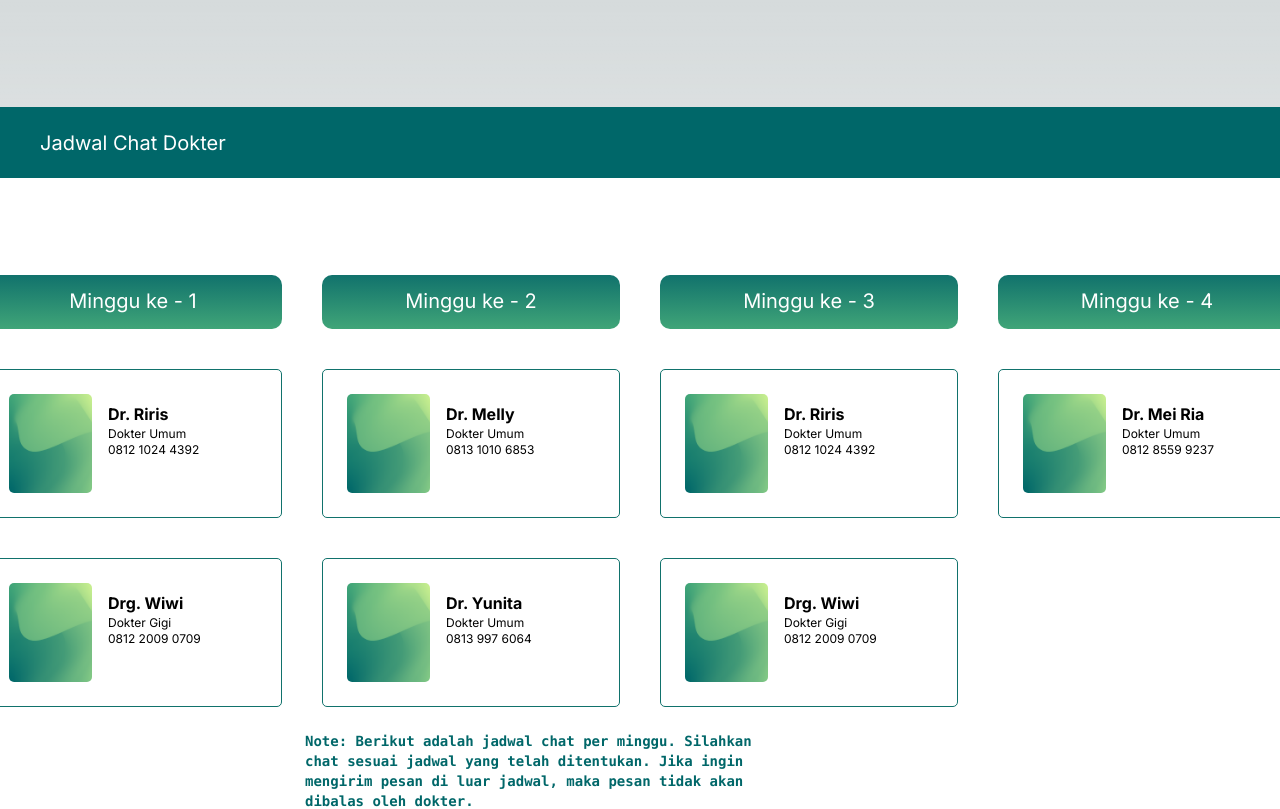
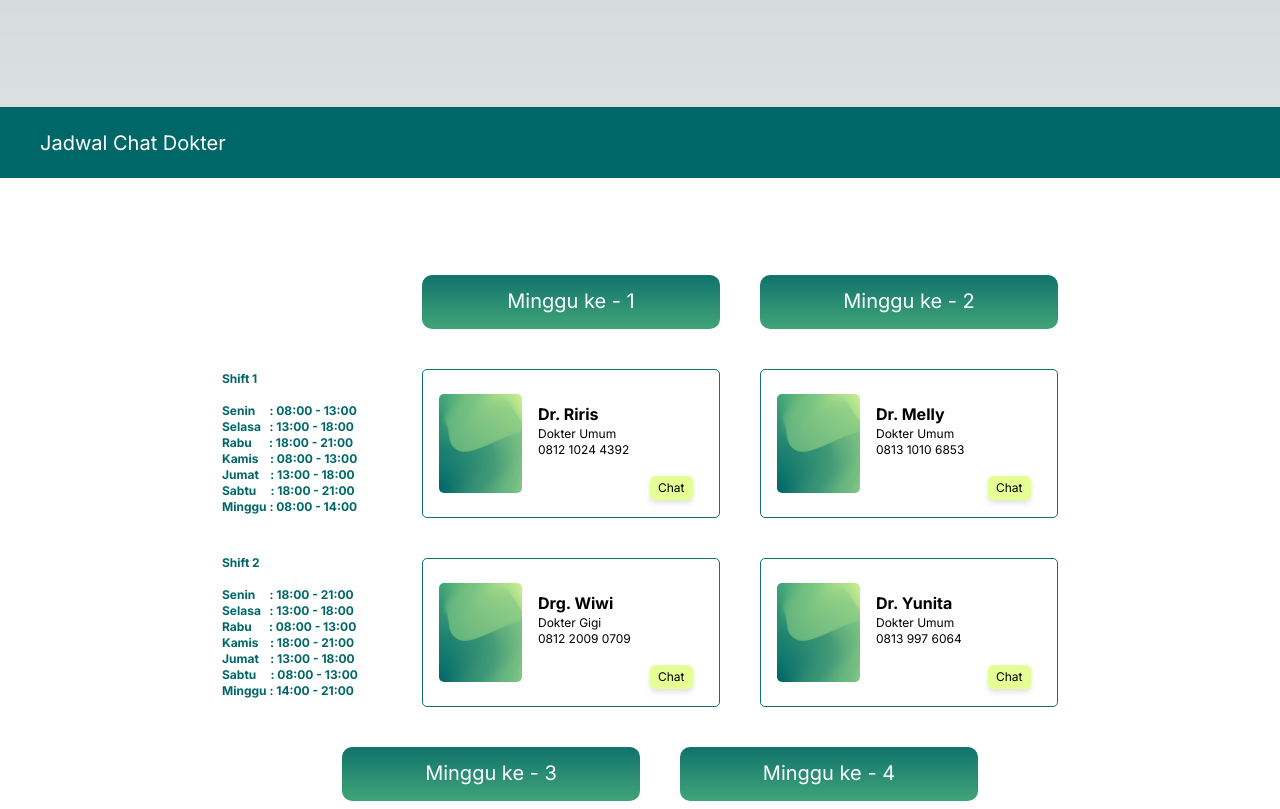
Before and after one commit to BerthaSoliany/4_STEI-KLINIK, a Next.js app in the folder stei-klinik/: page /chat-dokter in a window 1280 px wide. Shown: the top 809 px of the page. Built offline with nearby package versions, Linux system fonts and the light colour scheme.

Commit message:
feat: chat dokter v1.0

```diff
--- a/stei-klinik/app/chat-dokter/boxdokter.tsx
+++ b/stei-klinik/app/chat-dokter/boxdokter.tsx
@@ -1,18 +1,21 @@
 import Image from "next/image";
+import Chatlink from "./chatlink";
 
 export interface DokProps {
     nama: string;
     dokter: string;
     nomor: string;
+    chatlink: string;
 }
 
-const Boxdokter = ({nama, dokter, nomor}: DokProps) => {
+const Boxdokter = ({nama, dokter, nomor, chatlink}: DokProps) => {
     return (
         <>
-            <div className="h-[149px] w-[298px] rounded-[5px] border-[#11726c] border-[1px] p-6">
-                <div className="flex flex-row space-x-4">
+            <div className="flex">
+                <div className="h-[149px] w-[298px] rounded-[5px] border-[#11726c] border-[1px] p-4 mb-10">
+                    <div className="flex flex-row space-x-4 p-2 pl-0">
                         <div className="overflow-hidden rounded-[5px] h-[99px] w-[83px]">
-                        <div className="h-[99px] w-[99px]">
+                            <div className="h-[99px] w-[99px] ">
                                 <Image
                                     src="/boxgreen.png"
                                     width={200}
@@ -25,6 +28,8 @@ const Boxdokter = ({nama, dokter, nomor}: DokProps) => {
                             <p className="text-black text-base font-bold">{nama}</p>
                             <p className="text-black text-xs">{dokter}</p>
                             <p className="text-black text-xs">{nomor}</p>
+                            <div className="p-4 pl-28 pr-0"><Chatlink chatlink={chatlink}/></div>
+                        </div>
                     </div>
                 </div>
             </div>
--- a/stei-klinik/app/chat-dokter/boxminggu.tsx
+++ b/stei-klinik/app/chat-dokter/boxminggu.tsx
@@ -5,7 +5,7 @@ export interface MingguProps {
 const Boxminggu = ({minggu}: MingguProps) => {
     return(
         <>
-            <div className="bg-gradient-to-b from-[#11726C] to-[#40a578] w-[298px] h-[54px] rounded-[10px]">
+            <div className="bg-gradient-to-b from-[#11726C] to-[#40a578] w-[298px] h-[54px] rounded-[10px] mb-10">
                 <div className="p-3 text-center text-xl">
                         <p className="text-[#FFFFFF]">{minggu}</p>
                 </div>
--- /dev/null
+++ b/stei-klinik/app/chat-dokter/chatlink.tsx
@@ -0,0 +1,23 @@
+"use client";
+
+import React, {useState} from 'react'
+import Chatmodal from './chatmodal';
+
+export interface ChatlinkProps {
+    chatlink: string
+}
+
+const Chatlink = ({chatlink}: ChatlinkProps) => {
+    const [isOpen, setIsOpen] = useState(false)
+    return(
+        <>
+            <div>
+                <button onClick={() => setIsOpen(true)} className="text-black text-xs bg-[#E6ff94] rounded-[5px] py-1 px-2 drop-shadow-md">Chat</button>
+
+                <Chatmodal chatmodal={chatlink} open={isOpen} onClose={() => setIsOpen(false)}/>
+            </div>
+        </>
+    );
+};
+
+export default Chatlink;
--- /dev/null
+++ b/stei-klinik/app/chat-dokter/chatmodal.tsx
@@ -0,0 +1,39 @@
+import React, {useState} from 'react'
+import Image from "next/image";
+import Link from 'next/link';
+
+export interface ChatmodalProps {
+    chatmodal: string
+    open: boolean
+    onClose : boolean
+}
+
+export default function Chatmodal({chatmodal, open, onClose} : ChatmodalProps) {
+    if (!open) return null
+
+    return (
+        <>
+            <div className='fixed inset-0 w-screen h-screen opacity-20 bg-black z-10'>'
+            </div>
+            <div className='fixed top-1/2 left-1/2 -translate-x-1/2 -translate-y-1/2 bg-[#FFFFFF] w-[700px] h-[360px] rounded-[10px] z-20'>
+                <div className='fixed top-4 right-6'>
+                    <button onClick={onClose}>
+                        <Image
+                            className=''
+                            src="/close.png"
+                            width={16}
+                            height={16}
+                            alt="close"
+                        />
+                    </button>
+                </div>
+                <div className='mt-12 ml-6 w-[650px] h-[250px] bg-[#f3faf3] border-[#40A578] border-[1px]'>
+                    <pre className='flex text-2xl font-bold text-black justify-center pt-[100px]'>Chat akan dialihkan ke WhatsApp</pre>
+                </div>
+                <div className='fixed border-[#40A578] border-[1px] right-[26px] bottom-4 pt-1 pb-1 pl-8 pr-8'>
+                    <Link href={chatmodal} rel="noopener noreferrer" target="_blank" className='text-[#016869] font-bold'>YES</Link>
+                </div>
+            </div>
+        </>
+    )
+}
--- a/stei-klinik/app/chat-dokter/page.tsx
+++ b/stei-klinik/app/chat-dokter/page.tsx
@@ -1,9 +1,10 @@
 import Boxdokter from "./boxdokter";
 import Boxminggu from "./boxminggu";
 
+
 export default function Chatdokter() {
 return <body>
-<div className="overscroll-auto bg-[#ffffff]">
+    <div className="overscroll-auto bg-[#ffffff] h-screen">
         <div className="mb-[107px]"></div>
         <div className="flex-none w-screen h-[71px] bg-[#006769] m-0">
             <div className="pt-[21.5px] px-10">
@@ -12,38 +13,65 @@ return <body>
         </div>
         <div className="flex-none overscroll-auto m-0">
             <div className="pt-8"></div>
-        <div className="p-[65px]">
-            <div className="flex flex-row space-x-10  place-content-center">
+            <div className="p-[65px] bg-[#ffffff]">
+                <div className="flex flex-wrap flex-row space-x-10  place-content-center">
                     <div className="flex flex-col space-y-10">
-                    <Boxminggu minggu="Minggu ke - 1" />
-                    <Boxdokter nama="Dr. Riris" dokter="Dokter Umum" nomor="0812 1024 4392" />
-                    <Boxdokter nama="Drg. Wiwi" dokter="Dokter Gigi" nomor="0812 2009 0709" />
+                        <div className="h-14"></div>
+                        <div className="text-xs font-bold text-[#006769] whitespace-pre-wrap w-40">
+                            <ul className="list-none">
+                                <li>Shift 1</li>
+                                <li>    </li>
+                                <li>Senin     : 08:00 - 13:00</li>
+                                <li>Selasa   : 13:00 - 18:00</li>
+                                <li>Rabu      : 18:00 - 21:00</li>
+                                <li>Kamis    : 08:00 - 13:00</li>
+                                <li>Jumat    : 13:00 - 18:00</li>
+                                <li>Sabtu     : 18:00 - 21:00</li>
+                                <li>Minggu : 08:00 - 14:00</li>
+                            </ul>
                         </div>
-                <div className="flex flex-col space-y-10">
-                    <Boxminggu minggu="Minggu ke - 2" />
-                    <Boxdokter nama="Dr. Melly" dokter="Dokter Umum" nomor="0813 1010 6853" />
-                    <Boxdokter nama="Dr. Yunita" dokter="Dokter Umum" nomor="0813 997 6064" />
-                </div>
-                <div className="flex flex-col space-y-10">
-                    <Boxminggu minggu="Minggu ke - 3" />
-                    <Boxdokter nama="Dr. Riris" dokter="Dokter Umum" nomor="0812 1024 4392" />
-                    <Boxdokter nama="Drg. Wiwi" dokter="Dokter Gigi" nomor="0812 2009 0709" />
-                </div>
-                <div className="flex flex-col space-y-10">
-                    <Boxminggu minggu="Minggu ke - 4" />
-                    <Boxdokter nama="Dr. Mei Ria" dokter="Dokter Umum" nomor="0812 8559 9237" />
+                        <div className="text-xs font-bold text-[#006769] whitespace-pre-wrap">
+                            <ul className="list-none">
+                                <li>Shift 2</li>
+                                <li>    </li>
+                                <li>Senin     : 18:00 - 21:00</li>
+                                <li>Selasa   : 13:00 - 18:00</li>
+                                <li>Rabu      : 08:00 - 13:00</li>
+                                <li>Kamis    : 18:00 - 21:00</li>
+                                <li>Jumat    : 13:00 - 18:00</li>
+                                <li>Sabtu     : 08:00 - 13:00</li>
+                                <li>Minggu : 14:00 - 21:00</li>
+                            </ul>
                         </div>
                     </div>
-            <div className="w-[480px] ml-[240px] mt-6">
-                <pre className="text-sm font-bold text-[#006769] text-wrap">Note: Berikut adalah jadwal chat per minggu. Silahkan chat sesuai jadwal
-                yang telah ditentukan. Jika ingin mengirim pesan di luar jadwal, maka pesan
-                tidak akan dibalas oleh dokter.
-                </pre>
+                    <div className="flex flex-col space-y-0">
+                        <Boxminggu minggu="Minggu ke - 1" />
+                        <Boxdokter nama="Dr. Riris" dokter="Dokter Umum" nomor="0812 1024 4392" chatlink='https://wa.me/6281210244392'/>
+                        <Boxdokter nama="Drg. Wiwi" dokter="Dokter Gigi" nomor="0812 2009 0709" chatlink='https://wa.me/6281220090709'/>
+                    </div>
+                    <div className="flex flex-col space-y-0">
+                        <Boxminggu minggu="Minggu ke - 2" />
+                        <Boxdokter nama="Dr. Melly" dokter="Dokter Umum" nomor="0813 1010 6853" chatlink='https://wa.me/62081310106853'/>
+                        <Boxdokter nama="Dr. Yunita" dokter="Dokter Umum" nomor="0813 997 6064" chatlink='https://wa.me/6208139976064'/>
+                    </div>
+                    <div className="flex flex-col space-y-0">
+                        <Boxminggu minggu="Minggu ke - 3" />
+                        <Boxdokter nama="Dr. Riris" dokter="Dokter Umum" nomor="0812 1024 4392" chatlink='https://wa.me/62081210244392'/>
+                        <Boxdokter nama="Drg. Wiwi" dokter="Dokter Gigi" nomor="0812 2009 0709" chatlink='https://wa.me/62081220090709'/>
+                    </div>
+                    <div className="flex flex-col space-y-0">
+                        <Boxminggu minggu="Minggu ke - 4" />
+                        <Boxdokter nama="Dr. Mei Ria" dokter="Dokter Umum" nomor="0812 8559 9237" chatlink='https://wa.me/62081285599237'/>
+                        <div className="text-sm font-bold text-[#006769] whitespace-pre-wrap w-[298px]">
+                            <p>Note: Untuk Minggu ke-4 jam operasional dimulai pada pukul 08:00 - 21:00 setiap hari</p>
+                        </div>
+                    </div>
+                </div>
+                <div className="text-sm font-bold text-[#006769] whitespace-pre-wrap w-[600px] p-4 pl-36">
+                    <p>Note : Berikut adalah jadwal chat per minggu. Silakan chat sesuai jadwal yang telah ditentukan. Jika mengirim pesan di luar jadwal, maka pesan tidak akan dibalas oleh dokter.</p>
                 </div>
             </div>
         </div>
     </div>
 </body>
-
-
 }
```
Also changed, not shown: stei-klinik/public/close.png (added). Lines whose indentation alone changed are shown as unchanged.
